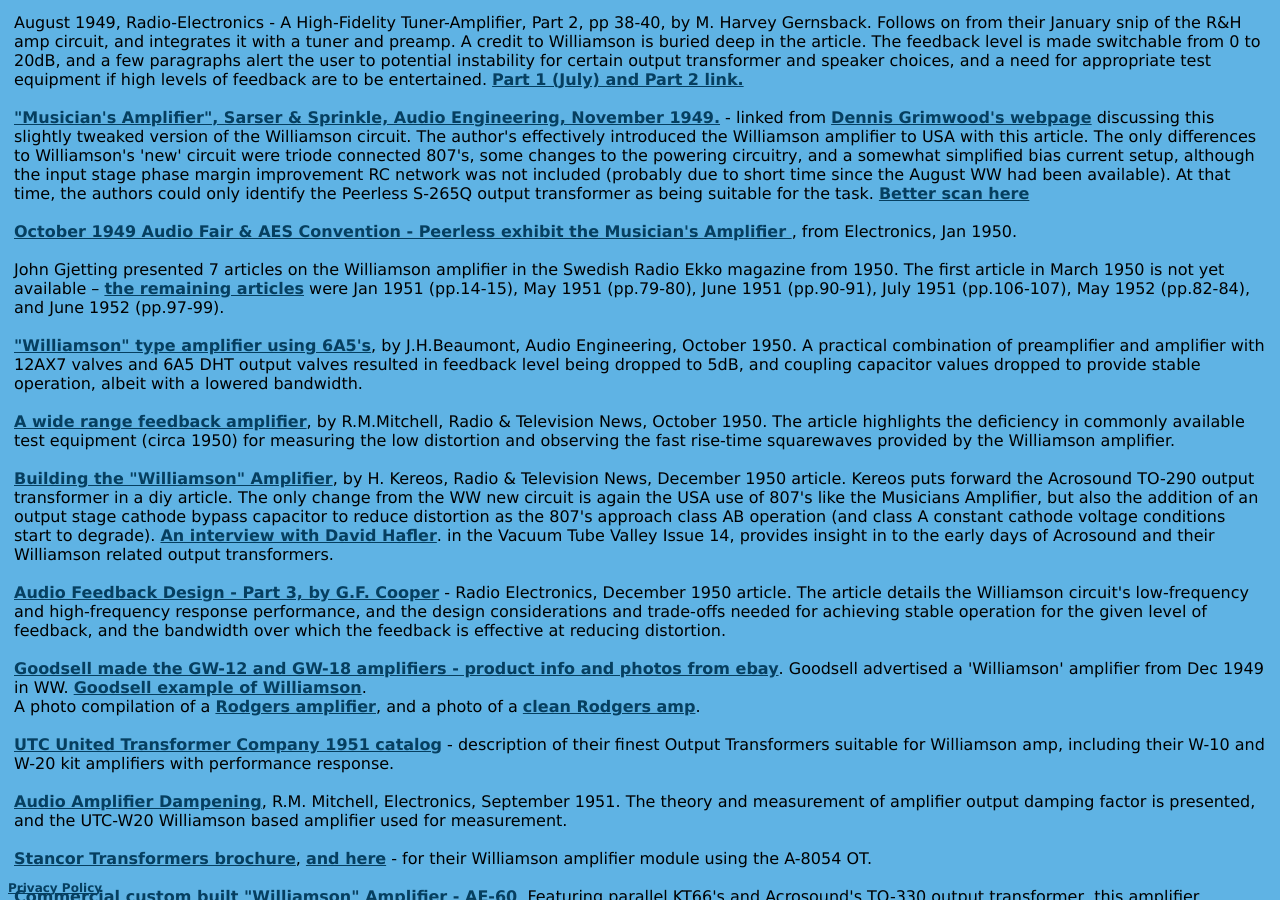
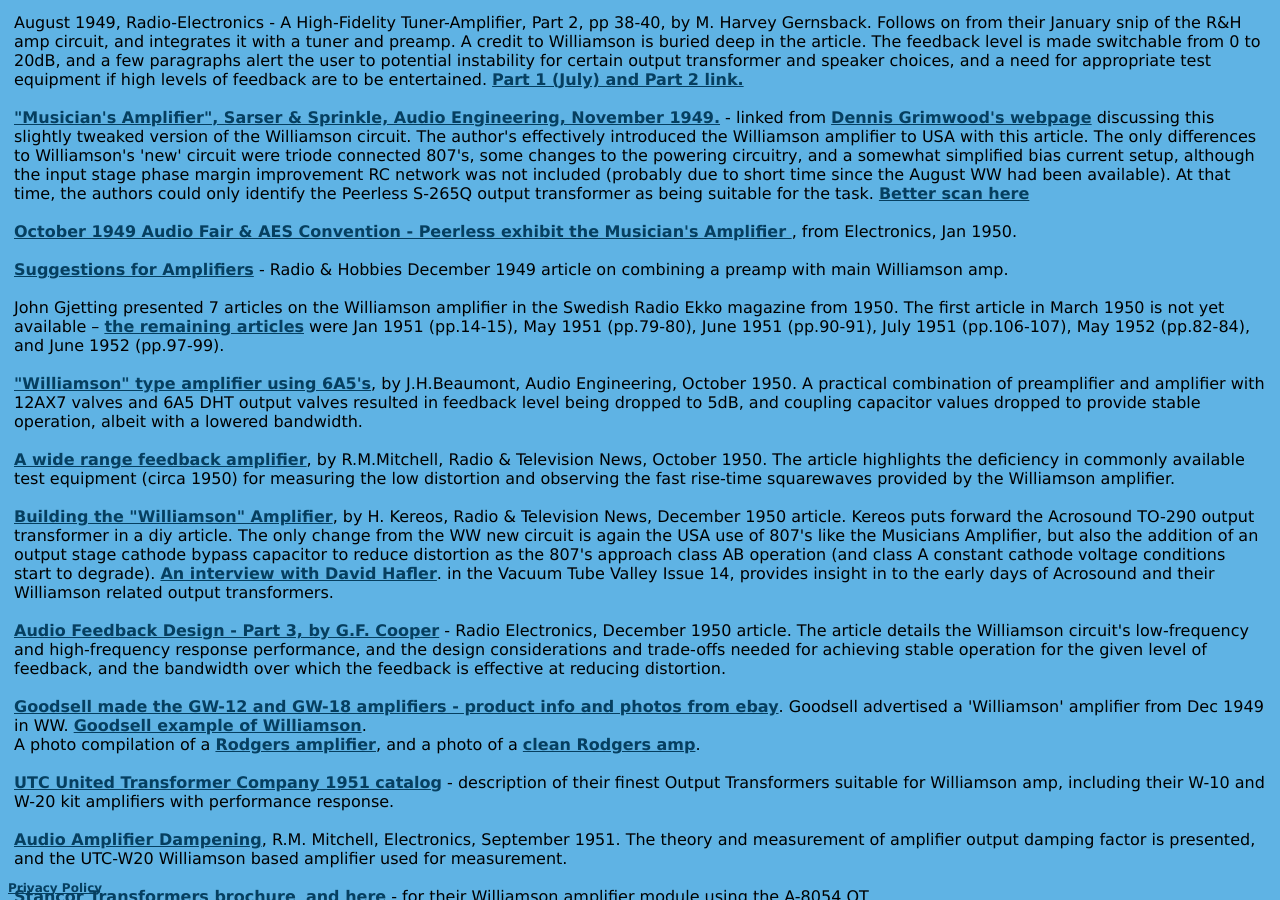
Before and after one commit to michael-robbins/michael-robbins.github.io, a Jekyll site: the page built from projects/Williamson.html, in a window 1280 px wide and 900 px high, scrolled down 2336 px. Built offline with Jekyll 4.4.1, drawn with Linux system fonts in a browser that asks for light colours; some of the changed lines change nothing that is shown; some of the changed text lies outside the part shown.

Commit message:
Update Williamson.html

```diff
--- a/projects/Williamson.html
+++ b/projects/Williamson.html
@@ -93,6 +93,8 @@
       <a href="/static/Musicians Amp Audio 1949.pdf">Better scan here</a>
       <br /><br />
       <a href="/static/Electronics-1950-01-OCR-Page-0132.pdf">October 1949 Audio Fair & AES Convention - Peerless exhibit the Musician's Amplifier </a>, from Electronics, Jan 1950.
+      <br /><br />
+     <a href="/static/R&H December 1949.pdf"> Suggestions for Amplifiers</a> - Radio & Hobbies December 1949 article on combining a preamp with main Williamson amp.
       <br /><br />
       John Gjetting presented 7 articles on the Williamson amplifier in the Swedish Radio Ekko magazine from 1950.  The first article in March 1950 is not yet available – <a href="/static/Williamson%20Forstærkeren%20-%20Gjetting%20-%20RadioEkko1951-1952.pdf">the remaining articles</a> were Jan 1951 (pp.14-15), May 1951 (pp.79-80), June 1951 (pp.90-91), July 1951 (pp.106-107), May 1952 (pp.82-84), and June 1952 (pp.97-99).
       <br /><br />
@@ -332,7 +334,7 @@
   </tr>
   <tr>
     <td align="center">
-       Update: 2 Aug 2024
+       Update: 15 Aug 2024
        <br />
        Email tim for comments/details
        <br/>
```
